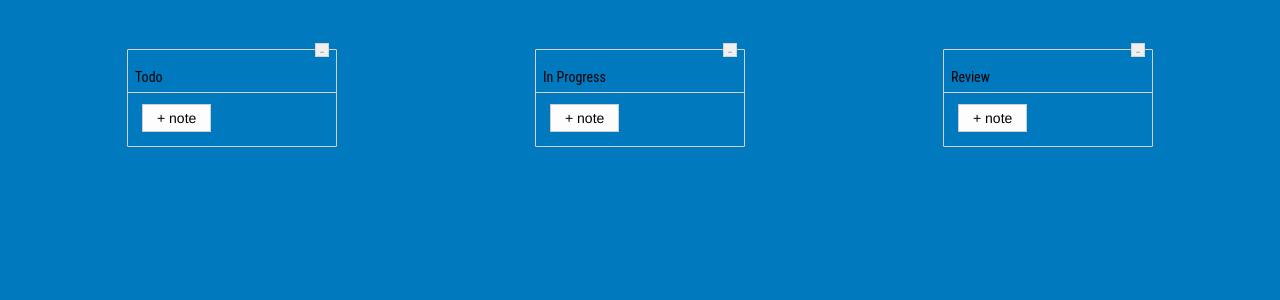
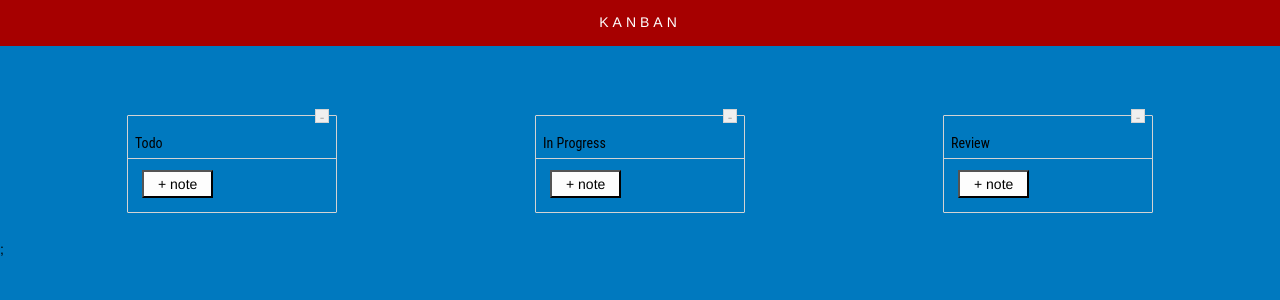
Before and after one commit to Predony/Silverfang, a React (Create React App) app in the folder kanban/: page / in a window 1280 px wide. Shown: the top 300 px of the page. Built offline with nearby package versions, Linux system fonts and the light colour scheme.

Commit message:
irgendwo ist da ein Bug

```diff
--- a/kanban/src/components/App.css
+++ b/kanban/src/components/App.css
@@ -20,10 +20,9 @@
 .lane__name {
     border-bottom: 1px solid lightgrey;
     font-weight: 400;
-  padding: .5em;
-  padding-left: .5em;
+    padding: 0.5em;
+    padding-left: 0.5em;
     text-align: left;
-
 }
 
 .lane__delete {
@@ -35,31 +34,46 @@
     line-height: 1em;
     padding: 0;
     position: absolute;
-  right: .5em;
-  top: -.5em;
+    right: 0.5em;
+    top: -0.5em;
     width: 1em;
 }
 
 .add-note {
-  background-color: accent-sec;
+    background-color: #fdfdfd;
     height: 2em;
     margin-bottom: 1em;
     margin-left: 1em;
     padding: 0 1em;
-
 }
 .add-note:hover {
     background-color: red;
 }
 
-
+.Header {
+    margin: 0 0 20px 0;
+    height: 46px;
+    padding: 14px 14px 0 14px;
+    color: white;
+    background-color: #a60000;
+    text-align: center;
+    font-size: 18px;
+    font-weight: 400;
+    font-style: normal;
+    text-transform: uppercase;
+    letter-spacing: 4px;
+}
+/*.add-note {
+	background-color: #fdfdfd;
+	border: 1px solid #ccc;
+}*/
 
 .ClassLoginForm {
     margin: 200px;
     left: 25%;
-    border: 3px solid #FFB273;
+    border: 3px solid #ffb273;
     margin-bottom: 24px;
-    background-color: #5CCCCC;
+    background-color: #5ccccc;
     width: 200px;
     border-radius: 10px;
     -moz-border-radius: 10px;
@@ -83,13 +97,6 @@
     position: relative;
 }
 
-.add-note {
-    /*background-color: red;*/
-    background-color: #fdfdfd;
-
-    border: 1px solid #ccc;
-}
-
 .notes {
     margin: 0.5em;
     padding-left: 0;
@@ -105,13 +112,13 @@
     padding: 0.5em;
 
     background-color: #fdfdfd;
-    box-shadow: 0 0 0.3em .03em rgba(0, 0, 0, .3);
+    box-shadow: 0 0 0.3em 0.03em rgba(0, 0, 0, 0.3);
 }
 
 .note:hover {
-    box-shadow: 0 0 0.3em .03em rgba(0, 0, 0, .7);
+    box-shadow: 0 0 0.3em 0.03em rgba(0, 0, 0, 0.7);
 
-    transition: .6s;
+    transition: 0.6s;
 }
 
 .note .value {
--- a/kanban/src/components/App.jsx
+++ b/kanban/src/components/App.jsx
@@ -1,12 +1,41 @@
 import React from 'react';
 // import LoginForm from './LoginForm';
 import Lanes from './Lanes';
+import Layout from './Layout';
+import uuid from 'uuid';
+
 import './App.css';
 
+const title = {
+    title: [
+        {
+            id: uuid.v4(),
+            name: 'Todo',
+            editing: false,
+            notes: [],
+        },
+        {
+            id: uuid.v4(),
+            name: 'In Progress',
+            editing: false,
+            notes: [],
+        },
+        {
+            id: uuid.v4(),
+            name: 'Review',
+            editing: false,
+            notes: [],
+        },
+    ],
+};
+
 class App extends React.Component {
-	render() {
-		return (<Lanes/>);
-		// return (<LoginForm/>);
-	}
+    render() {
+        return (
+            <Layout>
+                <Lanes title={title} />;
+            </Layout>
+        );
+    }
 }
-export default App
+export default App;
--- a/kanban/src/components/Lane.jsx
+++ b/kanban/src/components/Lane.jsx
@@ -1,32 +1,25 @@
 import React from 'react';
-// import Lane from './Lane';
 import PropTypes from 'prop-types';
 
 const {string} = PropTypes;
+
 const propTypes = {
-	title: string
-};
-
-const defaultProps = {
-	title: 'MUH'
+    title: string,
 };
 
 const Lane = ({title}) => {
-	return (<div className="lane">
-		<h2 className="lane__name">
-			{title}
-			<button className="lane__delete">
-				-
-			</button>
-		</h2>
-		{/* <Notes/> */}
-		<button className="add-note">
-			+ note
-		</button>
-	</div>);
-}
+    return (
+        <div className="lane">
+            <h2 className="lane__name">
+                {title}
+                <button className="lane__delete">-</button>
+            </h2>
+            {/* <Notes/> */}
+            <button className="add-note">+ note</button>
+        </div>
+    );
+};
 
 Lane.propTypes = propTypes;
-Lane.defaultProps = defaultProps;
 
-export default Lane
+export default Lane;
--- a/kanban/src/components/Lanes.jsx
+++ b/kanban/src/components/Lanes.jsx
@@ -1,54 +1,23 @@
 import React from 'react';
 import Lane from './Lane';
 import PropTypes from 'prop-types';
-import uuid from 'uuid';
+// import uuid from 'uuid';
 
-const {array} = PropTypes;
+const {object} = PropTypes;
 
 const propTypes = {
-    lanes: array,
-};
-
-const defaultProps = {
-    title: [
-        {
-            id: uuid.v4(),
-            name: 'Todo',
-            editing: false,
-            notes: [],
-        },
-        {
-            id: uuid.v4(),
-            name: 'In Progress',
-            editing: false,
-            notes: [],
-        },
-        {
-            id: uuid.v4(),
-            name: 'Review',
-            editing: false,
-            notes: [],
-        },
-    ],
+    title: object,
 };
 
 class Lanes extends React.Component {
     render() {
-        const lanes = this.props.title.map(title => (
+        const lanes = this.props.title.title.map(title => (
             <Lane key={title.id} title={title.name} />
         ));
         return <div className="lanes">{lanes}</div>;
     }
 }
 
-// const Lanes =({title}) => {
-// 	console.log(title[0].name);
-// 	return(
-// 	<Lane />
-// 	)
-// }
-
 Lanes.propTypes = propTypes;
-Lanes.defaultProps = defaultProps;
 
 export default Lanes;
--- /dev/null
+++ b/kanban/src/components/Layout.js
@@ -0,0 +1,24 @@
+import React from 'react';
+import PropTypes from 'prop-types';
+import './App.css';
+
+const {element} = PropTypes;
+
+const propTypes = {
+    children: element.isRequired,
+};
+
+export default function Layout({children}) {
+    return (
+        <div className="Background">
+            <div className="Header">
+                <div className="Title">Kanban</div>
+            </div>
+            <div className="Main">
+                <div className="Container">{children}</div>
+            </div>
+        </div>
+    );
+}
+
+Layout.propTypes = propTypes;
--- a/kanban/src/index.css
+++ b/kanban/src/index.css
@@ -29,9 +29,3 @@ h1,h2,h3,h4,h5, .title {
 #app, .app {
     height: 100%;
 }
-
-.add-note {
-  background-color: #fdfdfd;
-
-  border: 1px solid #ccc;
-}
```
Also changed, not shown: kanban/src/components/Note.jsx (+5 -5 lines). Lines whose indentation alone changed are shown as unchanged.
